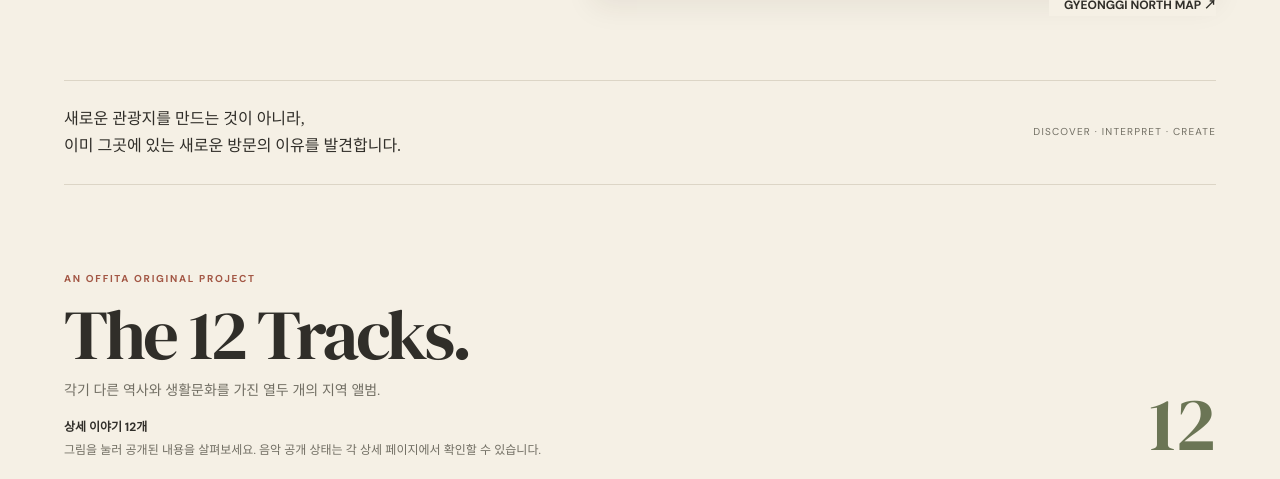
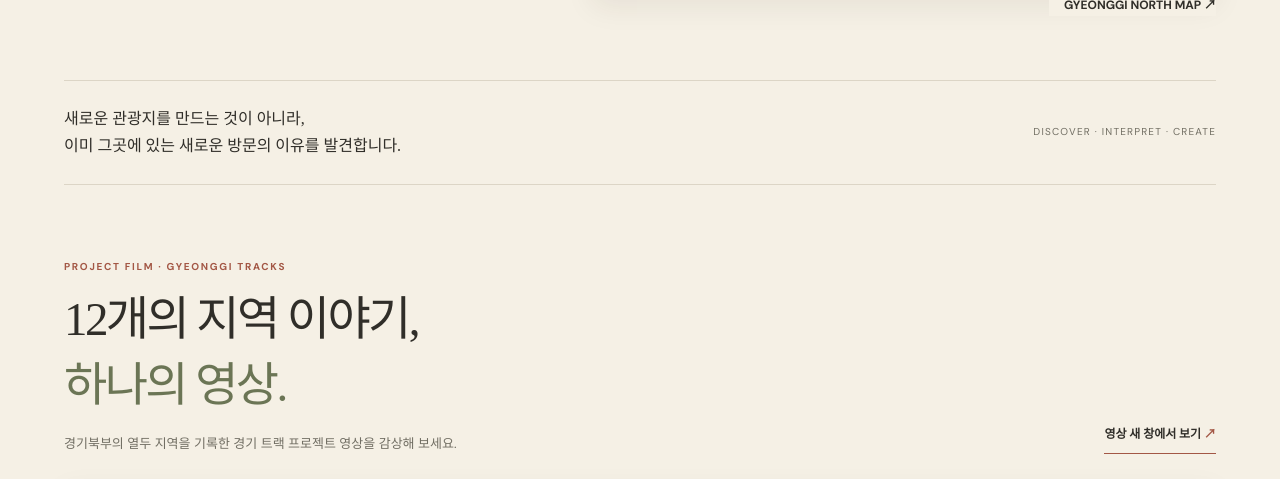
Before and after one commit to offitaamor/offitaamor.github.io, a Jekyll site: the page gyeonggi-tracks/index.html, which Jekyll copies as it is, in a window 1280 px wide and 1400 px high, scrolled down 920 px. Shown: the top 479 px of the window. Built offline with Jekyll 4.4.1, drawn with Linux system fonts in a browser that asks for light colours; some of the changed text lies outside the part shown.

Commit message:
Embed GYEONGGI TRACKS project film from Google Drive

```diff
--- a/gyeonggi-tracks/index.html
+++ b/gyeonggi-tracks/index.html
@@ -8,13 +8,27 @@
 <meta property="og:title" content="GYEONGGI TRACKS · OFFITA">
 <meta property="og:description" content="경기북부를 읽는 12개의 트랙. 한 지역의 이야기가 하나의 앨범이 됩니다.">
 <meta property="og:image" content="https://offitaamor.github.io/gyeonggi-tracks/assets/maps/gyeonggi-north-map-refined.webp">
-<link rel="icon" href="/assets/images/brand/offita-emblem.svg" type="image/svg+xml"><link rel="stylesheet" href="./styles.css?v=20261031b">
+<link rel="icon" href="/assets/images/brand/offita-emblem.svg" type="image/svg+xml"><link rel="stylesheet" href="./styles.css?v=20261121-film">
 </head><body>
 <a class="skip" href="#albums">앨범 목록으로 건너뛰기</a>
 <header class="topbar"><div class="shell"><a class="brand" href="./" aria-label="GYEONGGI TRACKS 처음으로">GYEONGGI <em>TRACKS</em></a><nav class="toplinks" aria-label="주요 메뉴"><a href="#intro">ABOUT</a><a href="#albums">12 TRACKS</a><a href="https://offitaamor.github.io/projects/">OFFITA ↗</a></nav></div></header>
 <main>
 <section class="hero shell"><div><div class="eyebrow">GYEONGGI NORTH · VISUAL ARCHIVE</div><h1>Twelve places<br><i>One region.</i></h1><p class="lead">경기북부, 열두 개의 지역.<br>저마다의 이야기를 가진 곳.</p><p class="desc">지역의 사람과 기억, 생업과 풍경을 하나의 앨범처럼 펼칩니다. 그림에서 시작해 지역의 이야기를 읽고, 음악으로 이어지는 프로젝트입니다.</p><a href="#albums" class="text-cta">12개 이야기 살펴보기 <span aria-hidden="true">↗</span></a></div><a class="featured map-feature" href="./assets/maps/gyeonggi-north-map-refined.webp" target="_blank" rel="noopener" aria-label="경기북부 12개 지역 이야기 지도 크게 보기"><img src="./assets/maps/gyeonggi-north-map-refined.webp" alt="경기북부 12개 지역의 로고와 번호를 표시한 지도. 09번 벽제 포함" fetchpriority="high"><div class="caption">12 STORIES · ONE REGION <b>GYEONGGI NORTH MAP ↗</b></div></a></section>
 <section class="shell small-note" id="intro"><strong>새로운 관광지를 만드는 것이 아니라,<br>이미 그곳에 있는 새로운 방문의 이유를 발견합니다.</strong><span>DISCOVER · INTERPRET · CREATE</span></section>
+<section class="project-film shell" id="film" aria-labelledby="film-title">
+  <div class="film-heading">
+    <div>
+      <div class="eyebrow">PROJECT FILM · GYEONGGI TRACKS</div>
+      <h2 id="film-title">12개의 지역 이야기,<br><i>하나의 영상.</i></h2>
+      <p>경기북부의 열두 지역을 기록한 경기 트랙 프로젝트 영상을 감상해 보세요.</p>
+    </div>
+    <a class="film-open" href="https://drive.google.com/file/d/1c-H_634gQmzXet15q-3pvierZz_8Op_8/view" target="_blank" rel="noopener noreferrer">영상 새 창에서 보기 <span aria-hidden="true">↗</span></a>
+  </div>
+  <div class="film-frame">
+    <iframe src="https://drive.google.com/file/d/1c-H_634gQmzXet15q-3pvierZz_8Op_8/preview" title="GYEONGGI TRACKS — 12개의 지역 이야기 프로젝트 영상" loading="lazy" allow="autoplay; encrypted-media; picture-in-picture; fullscreen" allowfullscreen referrerpolicy="strict-origin-when-cross-origin"></iframe>
+  </div>
+  <p class="film-caption"><span>GYEONGGI TRACKS / VIDEO ARCHIVE</span><span>재생에 문제가 있으면 위 링크에서 영상을 열어 주세요.</span></p>
+</section>
 <section class="archive shell" id="albums"><div class="title-row"><div><div class="eyebrow">AN OFFITA ORIGINAL PROJECT</div><h2>The 12 Tracks.</h2><p>각기 다른 역사와 생활문화를 가진 열두 개의 지역 앨범.</p><p class="release-note"><strong>상세 이야기 12개</strong><span>그림을 눌러 공개된 내용을 살펴보세요. 음악 공개 상태는 각 상세 페이지에서 확인할 수 있습니다.</span></p></div><div class="big-count" aria-hidden="true">12</div></div>
 <div class="tools"><div class="filters" role="group" aria-label="지역문화 주제별 보기"><button type="button" data-filter="all" aria-pressed="true">전체 12</button><button type="button" data-filter="life" aria-pressed="false">삶과 생업</button><button type="button" data-filter="history" aria-pressed="false">역사와 기억</button><button type="button" data-filter="community" aria-pressed="false">마을과 예술</button></div><label><span class="skip">키워드 검색</span><input class="search" id="search" type="search" placeholder="지역·키워드 검색" aria-label="지역 또는 문화 키워드 검색"></label></div>
 <p class="results" id="count" aria-live="polite">12개 표시 · 상세 이야기 12개</p><div class="albums" id="grid" aria-label="지역 앨범 컬렉션"></div><div class="empty" id="empty" hidden>검색 조건에 맞는 지역이 없습니다.</div>
```
